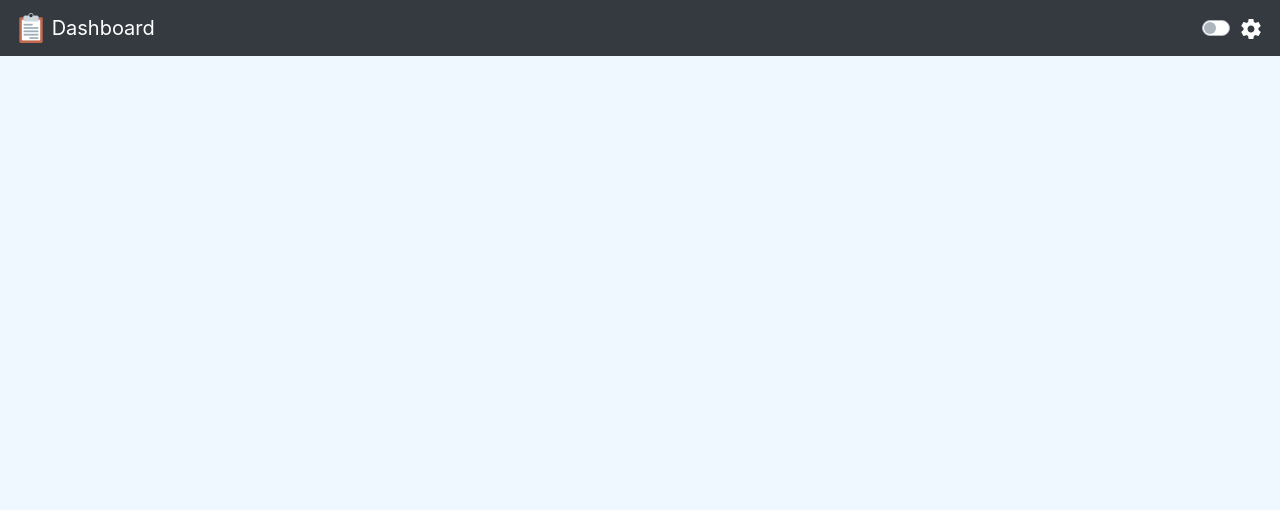
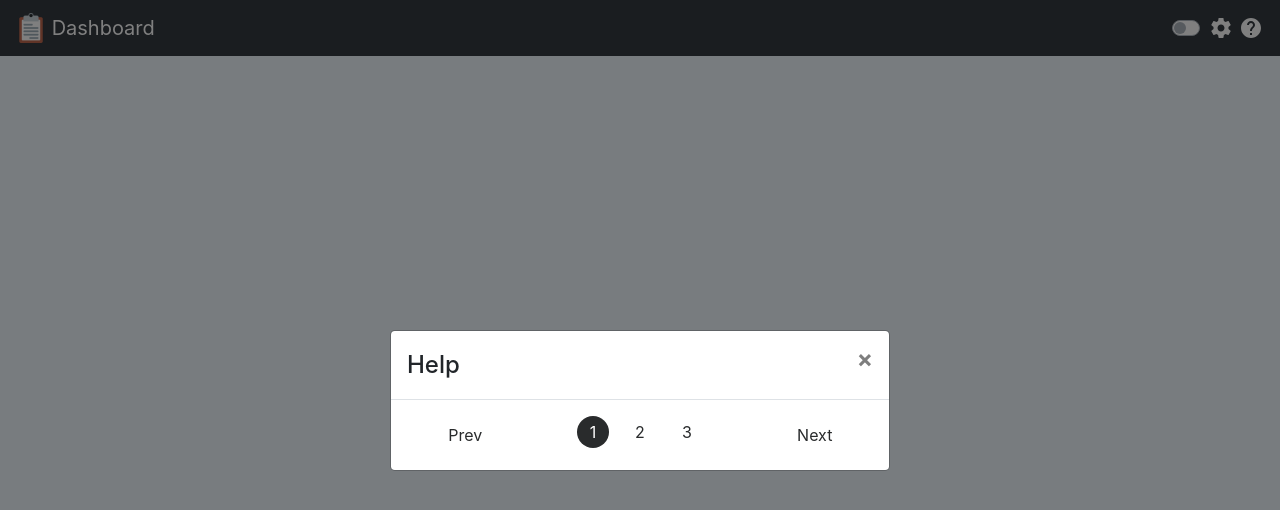
Before and after one commit to jnguyen9763/dashboard, a React (Create React App) app: page / in a window 1280 px wide. Shown: the top 510 px of the page. Built offline with nearby package versions, Linux system fonts and the light colour scheme.

Commit message:
added pagination to the tutorial modal

```diff
--- a/src/components/Dashboard/Dashboard.js
+++ b/src/components/Dashboard/Dashboard.js
@@ -20,7 +20,6 @@ import Note from '../Note/Note'
 import TodoList from '../TodoList/TodoList'
 import Converter from '../Converter/Converter'
 import Calculator from '../Calculator/Calculator'
-import { MdInfoOutline } from 'react-icons/md'
 
 const ReactGridLayout = WidthProvider(RGL)
 const columns = 50
--- a/src/components/Nav/Nav.js
+++ b/src/components/Nav/Nav.js
@@ -1,13 +1,31 @@
-import React from 'react'
+import React, { useState } from 'react'
 import Navbar from 'react-bootstrap/Navbar'
 import Button from 'react-bootstrap/Button'
+import ButtonToolbar from 'react-bootstrap/ButtonToolbar'
+import ButtonGroup from 'react-bootstrap/ButtonGroup'
 import Form from 'react-bootstrap/Form'
+import Modal from 'react-bootstrap/Modal'
+import Container from 'react-bootstrap/Container'
+import Row from 'react-bootstrap/Row'
+import Col from 'react-bootstrap/Col'
+import { MdSettings, MdHelp } from 'react-icons/md'
 import styles from './Nav.module.css'
 import logo from '../../assets/images/logo.png'
-import { MdSettings } from 'react-icons/md'
 
 function Nav({ modalToggle, setModalToggle, draggable, setDraggable }) {
+    const [show, setShow] = useState(true)
+    const [currPage, setCurrPage] = useState(1)
+    const totalPages = 3
+    let pages = []
+
+    for (var i = 1; i <= totalPages; i++) {
+        pages.push(
+            <Button variant="link" className={currPage === i ? styles.Active : undefined}>{i}</Button>
+        )
+    }
+
     return (
+        <div className={styles.Nav}>
             <Navbar bg="dark" variant="dark" className="justify-content-between">
                 <Navbar.Brand href="/">
                     <img
@@ -27,11 +45,46 @@ function Nav({ modalToggle, setModalToggle, draggable, setDraggable }) {
                         checked={draggable}
                         onChange={() => setDraggable(!draggable)}
                     />
-                <Button type="button" variant="link" className={styles.Button} onClick={() => setModalToggle(!modalToggle)}>
+                    <Button size="sm" type="button" variant="link" onClick={() => setModalToggle(!modalToggle)}>
                         <MdSettings />
+                    </Button>
+                    <Button size="sm" type="button" variant="link" onClick={() => setShow(true)}>
+                        <MdHelp />
                     </Button>
                 </div>
             </Navbar>
+            <Modal
+                show={show}
+                onHide={() => setShow(false)}
+                centered
+            >
+                <Modal.Header closeButton>
+                    <Modal.Title>
+                        Help
+                    </Modal.Title>
+                </Modal.Header>
+                <Modal.Body className={styles.Modal}>
+                    <Container>
+                        <Row>
+                            <Col>
+                                <Button variant="link" onClick={() => currPage > 1 && setCurrPage(currPage - 1)}>Prev</Button>
+                            </Col>
+                            <Col sm={6}>
+                                <ButtonToolbar className="d-flex justify-content-center">
+                                    <ButtonGroup className={styles.Pagination}>
+                                        {pages}
+                                    </ButtonGroup>
+                                </ButtonToolbar>
+                            </Col>
+                            <Col>
+                                <Button variant="link" onClick={() => currPage < totalPages && setCurrPage(currPage + 1)}>Next</Button>
+                            </Col>
+                        </Row>
+                    </Container>
+                </Modal.Body>
+                    {/* <div>Weather widget made with <a href="https://openweathermap.org/" target="_blank">Open Weather Map</a></div> */}
+            </Modal>
+        </div>
     )
 }
 
--- a/src/components/Nav/Nav.module.css
+++ b/src/components/Nav/Nav.module.css
@@ -1,10 +1,46 @@
-.Button {
+.Nav button {
     height: 100%;
     padding: 0;
 }
 
-.Button svg {
+.Nav svg {
     height: 24px;
     width: 24px;
     color: white;
 }
+
+.Nav button:first-of-type {
+    padding-right: 0.25rem;
+}
+
+.Modal button {
+    color: #292b2c;
+    width: 100%;
+}
+
+.Modal button:hover {
+    color: #292b2c;
+}
+
+.Pagination button {
+    height: 32px;
+    width: 32px;
+    margin: 0 1rem;
+    padding: 0;
+    border-radius: 50% !important;
+}
+
+.Pagination button:hover {
+    background-color: rgba(169, 169, 169, 0.75);
+}
+
+.Active {
+    background-color: #292b2c;
+    color: white !important;
+    animation: fadeIn 1s;
+}
+
+@keyframes fadeIn {
+    from { opacity: 0; }
+    to   { opacity: 1; }
+}
```
Lines whose indentation alone changed are shown as unchanged.
